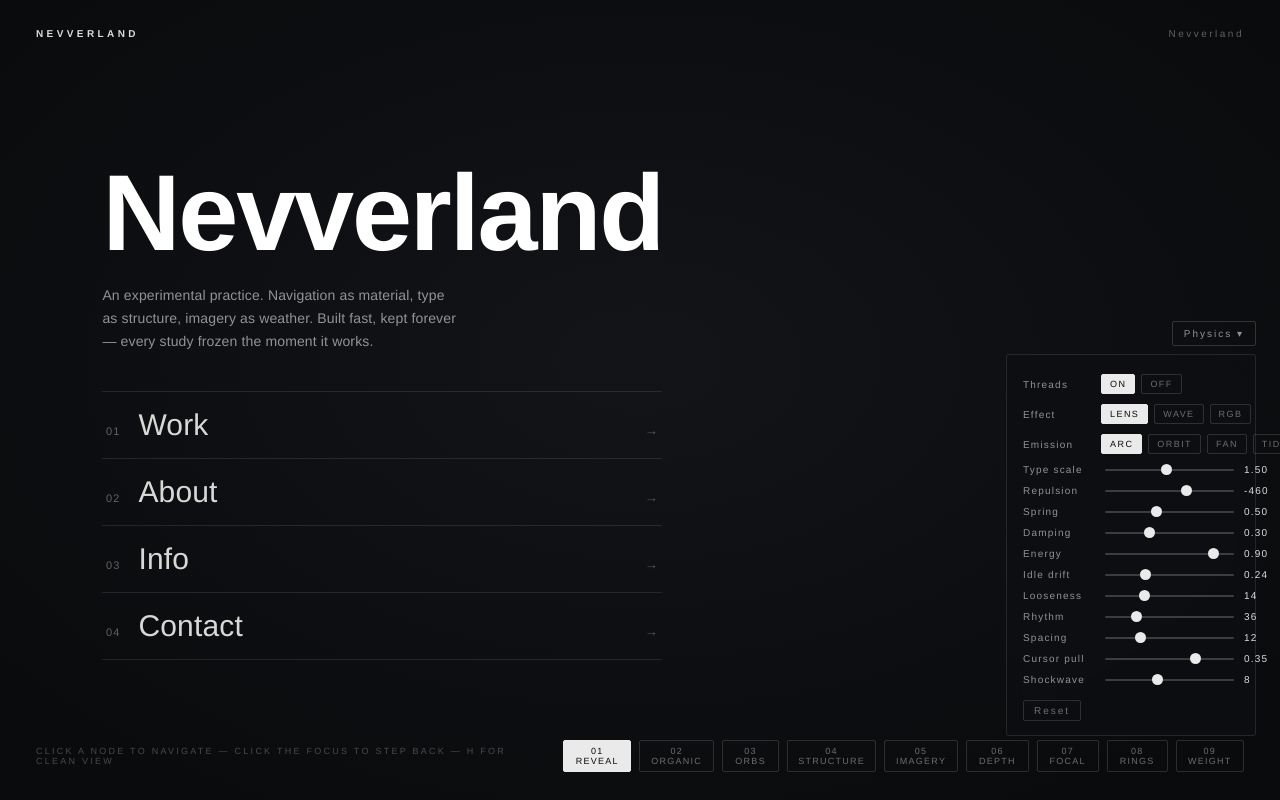
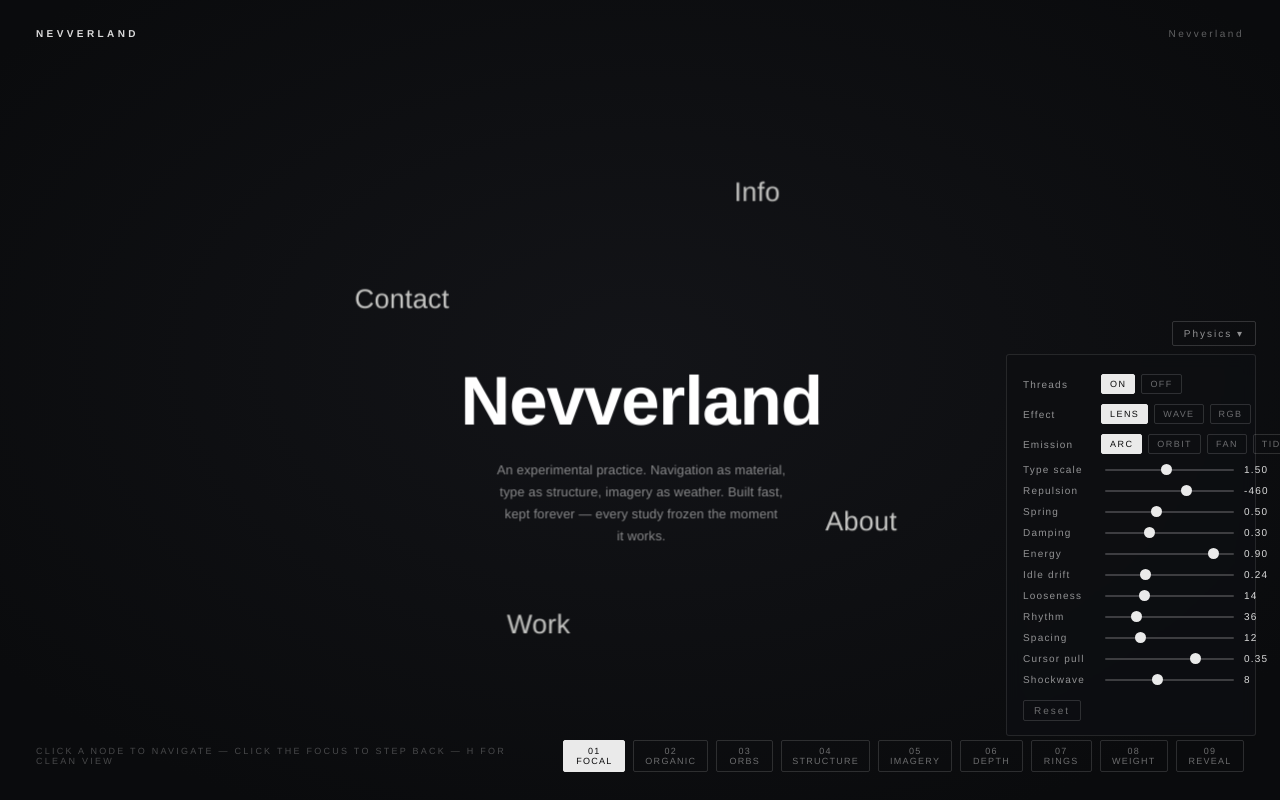
Before and after one commit to nessim-higson/nevverland, a React (Vite) app: page / in a window 1280 px wide. Built offline with nearby package versions, Linux system fonts and the light colour scheme; a web font is replaced by a local one.

Commit message:
v25: FOCAL declutter — hide parent nav on expand (focus+children only, parent as faint ghost), spatial spirit restored as default

```diff
--- a/src/App.jsx
+++ b/src/App.jsx
@@ -27,20 +27,20 @@ const INITIAL_FOCUS = NAV.id
 //               blocks riding the focus
 //   imagery   — structure + project stills springing forth in Z space
 const MODES = [
-  { key: 'reveal', label: '01 REVEAL' },
+  { key: 'focus', label: '01 FOCAL' },
   { key: 'type', label: '02 ORGANIC' },
   { key: 'orbs', label: '03 ORBS' },
   { key: 'structure', label: '04 STRUCTURE' },
   { key: 'imagery', label: '05 IMAGERY' },
   { key: 'depth', label: '06 DEPTH' },
-  { key: 'focus', label: '07 FOCAL' },
-  { key: 'rings', label: '08 RINGS' },
-  { key: 'weight', label: '09 WEIGHT' },
+  { key: 'rings', label: '07 RINGS' },
+  { key: 'weight', label: '08 WEIGHT' },
+  { key: 'reveal', label: '09 REVEAL' },
 ]
 
 export default function App() {
   const [activeId, setActiveId] = useState(INITIAL_FOCUS)
-  const [mode, setMode] = useState('reveal')
+  const [mode, setMode] = useState('focus')
   // bumped by the physics panel — re-kicks the simulation with the
   // freshly tuned parameters
   const [tuneV, setTuneV] = useState(0)
--- a/src/FocusSpace.jsx
+++ b/src/FocusSpace.jsx
@@ -206,16 +206,31 @@ export default function FocusSpace({ sim, activeId, width, height, onNavigate })
       {visibleNodes.map((n) => {
         if (n.x == null) return null
         const role = roles.get(n.id)
-        // plane = tree depth relative to the focus: your past recedes
-        const plane = Math.max(-3, Math.min(1, n.depth - active.depth))
-        const z = plane >= 0 ? plane * STEP_FWD : plane * STEP_BACK
-        const blur = plane < 0 ? -plane * 1.7 : 0
-        const opacity =
-          plane < 0
-            ? Math.max(0.3, 1 + plane * 0.26)
-            : role === 'active'
-              ? 1
-              : 0.92
+
+        // Hide the parent navigation as you expand: you're immersed in
+        // the current focus + its children, floating in space. Siblings
+        // and far branches vanish entirely; only the IMMEDIATE parent
+        // lingers — a faint, deep way-back, almost dissolved.
+        if (role === 'sibling' || role === 'distant') return null
+        const isWayBack = role === 'parent' && n.id === active.parentId
+        if (role === 'parent' && !isWayBack) return null
+
+        let z, blur, opacity
+        if (isWayBack) {
+          // the level you came from, receded to a ghost far behind
+          z = -STEP_BACK * 1.15
+          blur = 3
+          opacity = hoverId === n.id ? 0.5 : 0.16
+        } else if (role === 'active') {
+          z = 0
+          blur = 0
+          opacity = 1
+        } else {
+          // children float just in front of the focal plane
+          z = STEP_FWD
+          blur = 0
+          opacity = hoverId === n.id ? 1 : 0.9
+        }
 
         return (
           <div
@@ -233,7 +248,7 @@ export default function FocusSpace({ sim, activeId, width, height, onNavigate })
             >
               <span
                 data-node={n.id}
-                className={`flabel ${role === 'active' ? 'activeL' : ''} ${hoverId === n.id ? 'hot' : ''}`}
+                className={`flabel ${role === 'active' ? 'activeL' : ''} ${isWayBack ? 'wayback' : ''} ${hoverId === n.id ? 'hot' : ''}`}
                 style={{ fontSize: fsOf(role) }}
                 onMouseEnter={() => setHoverId(n.id)}
                 onMouseLeave={() => setHoverId(null)}
--- a/src/index.css
+++ b/src/index.css
@@ -423,6 +423,12 @@ body {
 
 .flabel.hot { color: #ffffff; }
 .flabel.activeL { font-weight: 700; color: #ffffff; letter-spacing: -0.015em; }
+/* the way-back: the level you came from, almost dissolved into space */
+.flabel.wayback {
+  font-weight: 400;
+  letter-spacing: 0.04em;
+  color: rgba(255, 255, 255, 0.6);
+}
 
 .fcopy {
   position: absolute;
```
